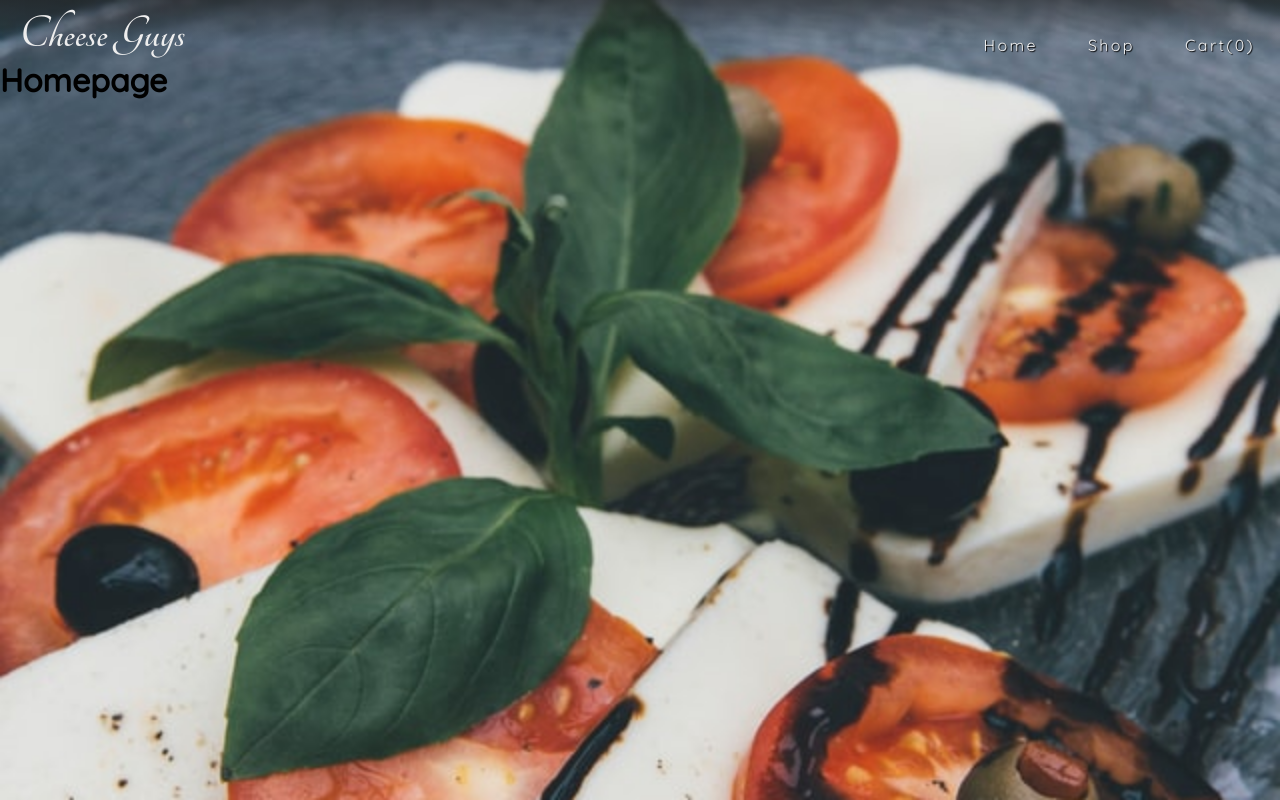
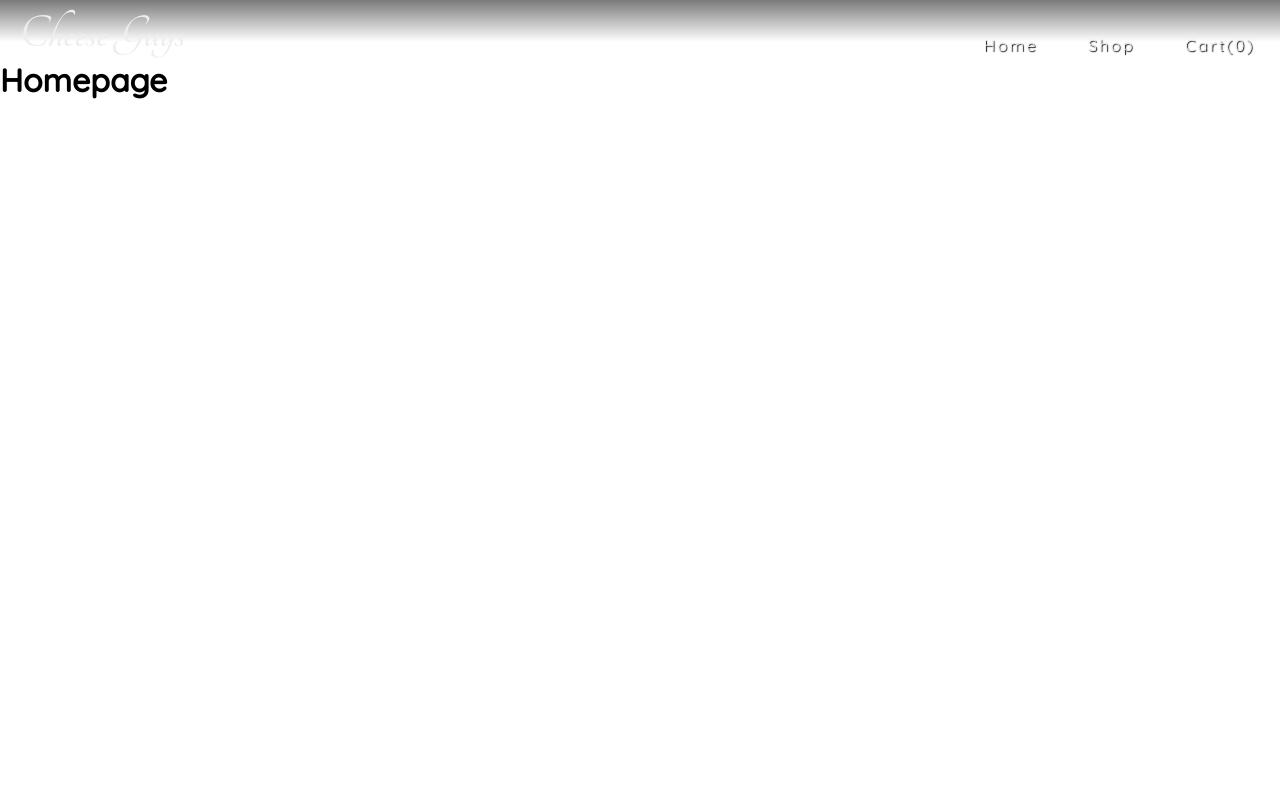
Before and after one commit to nsars19/shopping-cart, a React (Create React App) app: page /#/ in a window 1280 px wide. Built offline with nearby package versions, Linux system fonts and the light colour scheme.

Commit message:
change image background to classed div, fix background to viewport

```diff
--- a/src/styles/index.css
+++ b/src/styles/index.css
@@ -10,12 +10,15 @@
   font-family: 'Quicksand', sans-serif;
 }
 
-body {
-  height: 100vh;
+.bg-main {
+  height: 100%;
+  width: 100%;
   background: url(../assets/bg.jpg);
   background-size: cover;
   background-repeat: no-repeat;
   background-position: center;
+  position: fixed;
+  top: 0;
   z-index: -2;
 }
 
```
